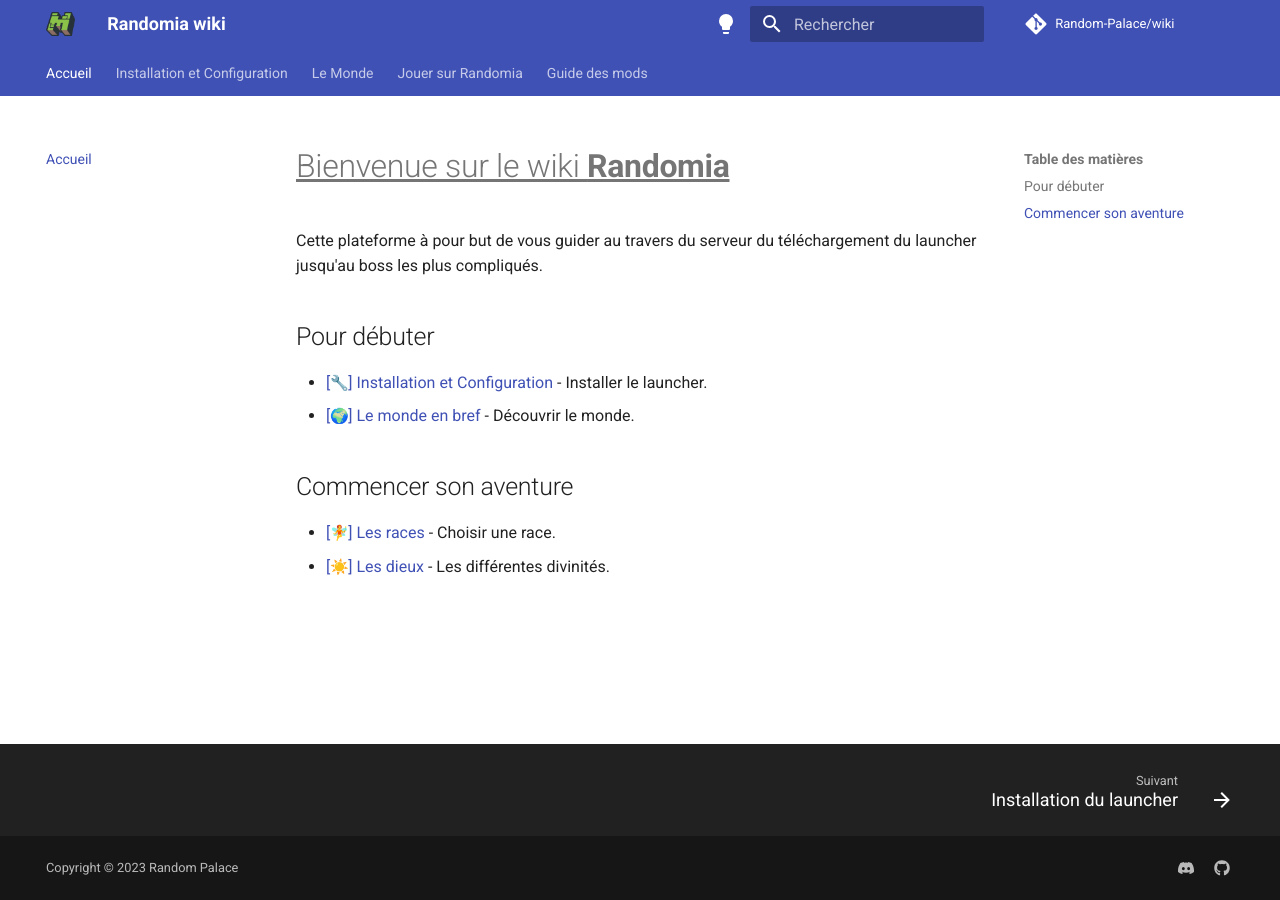
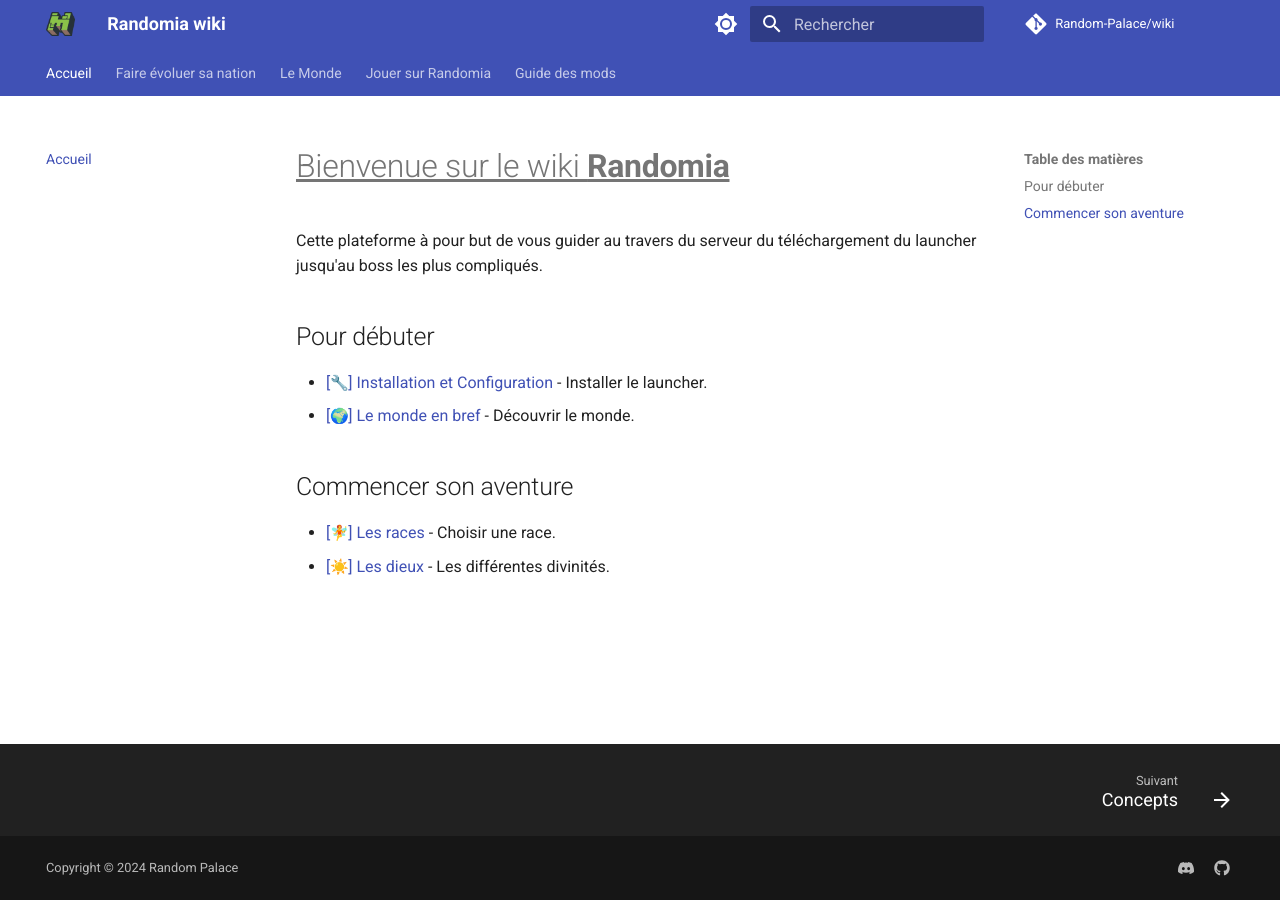
Before and after one commit to Random-Palace/wiki, an MkDocs documentation site: the page built from docs/index.md, in a window 1280 px wide. Built offline with MkDocs 1.6.1 and Material for MkDocs 9.7.7, drawn with Linux system fonts in a browser that asks for light colours; emoji names are drawn with the system emoji font; comment, search, counter and statistics services are not loaded.

```diff
--- /dev/null
+++ b/docs/nation/index.md
@@ -0,0 +1 @@
+# Concepts
--- a/mkdocs.yml
+++ b/mkdocs.yml
@@ -1,9 +1,14 @@
 nav:
   - Accueil: index.md
-  - Installation et Configuration:
-    - install/index.md
-    - Configuration : install/configuration.md
-    - Rejoindre le serveur : install/rejoindre.md
+  - Faire évoluer sa nation:
+    - nation/index.md
+    - Les ères:
+      - Age du Bois ( défaut ) : nation/era/bois.md
+      - Age de Pierre: nation/era/pierre.md
+  ##- Installation et Configuration:
+  ##  - install/index.md
+  ##  - Configuration : install/configuration.md
+  ##  - Rejoindre le serveur : install/rejoindre.md
   - Le Monde :
     - monde/index.md
     - En Bref: monde/enbref.md
@@ -18,7 +23,7 @@ nav:
 site_name: Randomia wiki
 repo_url: https://github.com/Random-Palace/wiki
 repo_name: Random-Palace/wiki
-copyright: Copyright &copy; 2023 Random Palace
+copyright: Copyright &copy; 2024 Random Palace
 extra:
   homepage: https://randomia.random-palace.fr/
   generator: false
@@ -43,16 +48,19 @@ theme:
   language: fr
   palette:
   # Palette toggle for light mode
-  - scheme: default
-    toggle:
-      icon: material/lightbulb
-      name: Switch to dark mode
+    # Palette toggle for light mode
+    - scheme: default
+      toggle:
+        icon: material/brightness-7
+        name: Switch to dark mode
 
-  # Palette toggle for dark mode
-  - scheme: slate
-    toggle:
-      icon: material/lightbulb-outline
-      name: Switch to light mode
+    # Palette toggle for dark mode
+    - scheme: slate
+      primary: black
+      accent: indigo
+      toggle:
+        icon: material/brightness-4
+        name: Switch to light mode
 
 markdown_extensions:
   - admonition
@@ -69,7 +77,15 @@ markdown_extensions:
   - pymdownx.tilde
   - def_list
   - pymdownx.emoji:
-      emoji_index: !!python/name:materialx.emoji.twemoji
-      emoji_generator: !!python/name:materialx.emoji.to_svg
+      emoji_generator: !!python/name:material.extensions.emoji.to_svg
+      emoji_index: !!python/name:material.extensions.emoji.twemoji
   - pymdownx.tasklist:
       custom_checkbox: true
+  - pymdownx.superfences:
+      custom_fences:
+        - name: mermaid
+          class: mermaid
+          format: !!python/name:pymdownx.superfences.fence_code_format
+  - pymdownx.superfences
+  - pymdownx.tabbed:
+      alternate_style: true
```
Also changed, not shown: docs/nation/era/bois.md (added, +30 -0 lines), docs/nation/era/pierre.md (added, +33 -0 lines).
